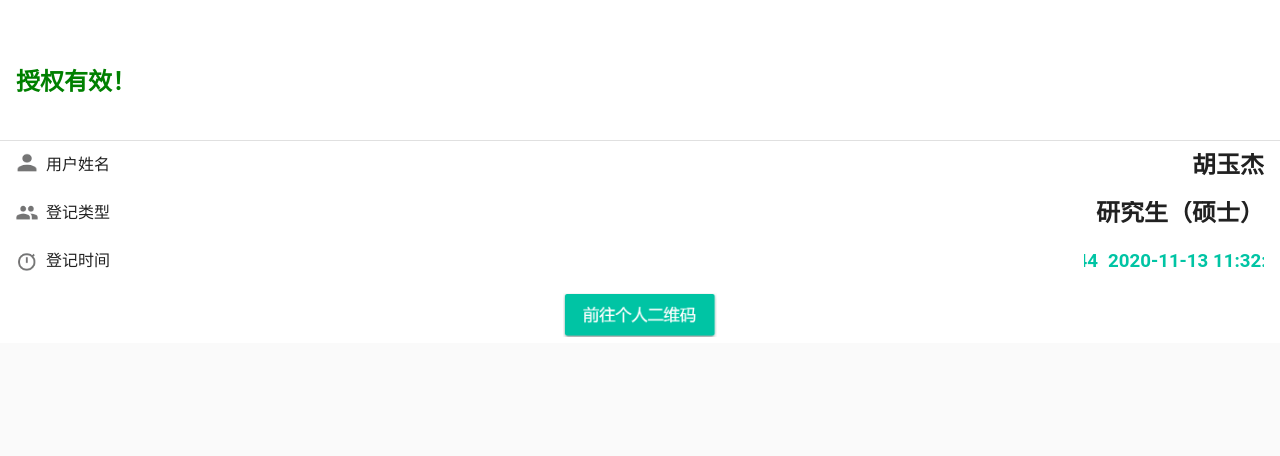
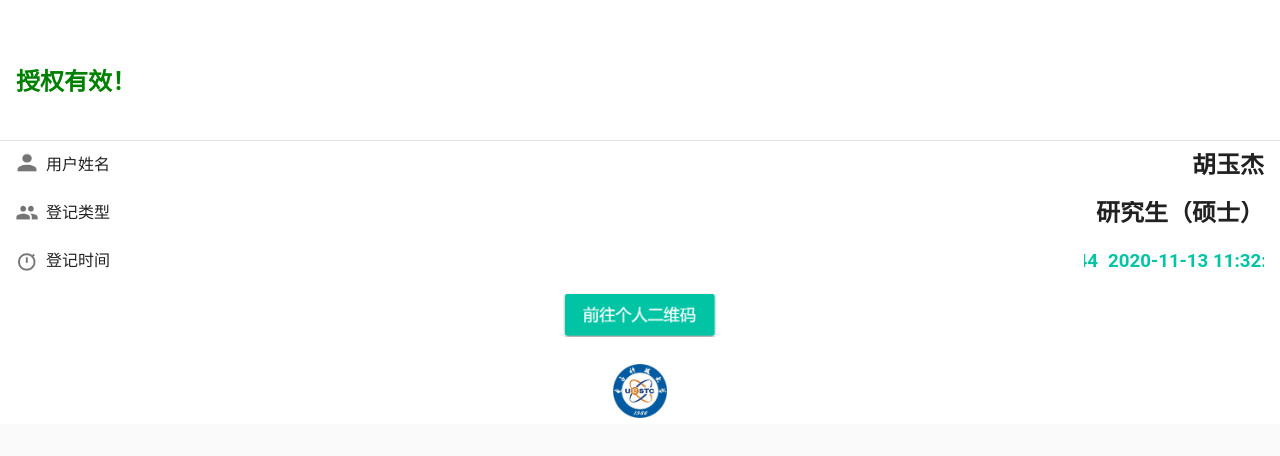
Before and after one commit to donaghy956/PYOUT, a plain HTML site: page index.htm in a window 1280 px wide. Drawn offline with Linux system fonts and the light colour scheme; a web font is replaced by a local one.

Commit message:
Update index.htm

```diff
--- a/index.htm
+++ b/index.htm
@@ -172,6 +172,9 @@
                         </div><!----></div><!----><div data-v-477b291f="" class="v-dialog__container" style="display: block;"></div>
 			<div align="center">
 			<img src="img/qrcodeEnter.png" style="height:44px">
+			<br><br>
+			<div align="center">
+			<img src="img/logo.png" style="height:54px">
 			</div>
                 </div>
             </div>
```
